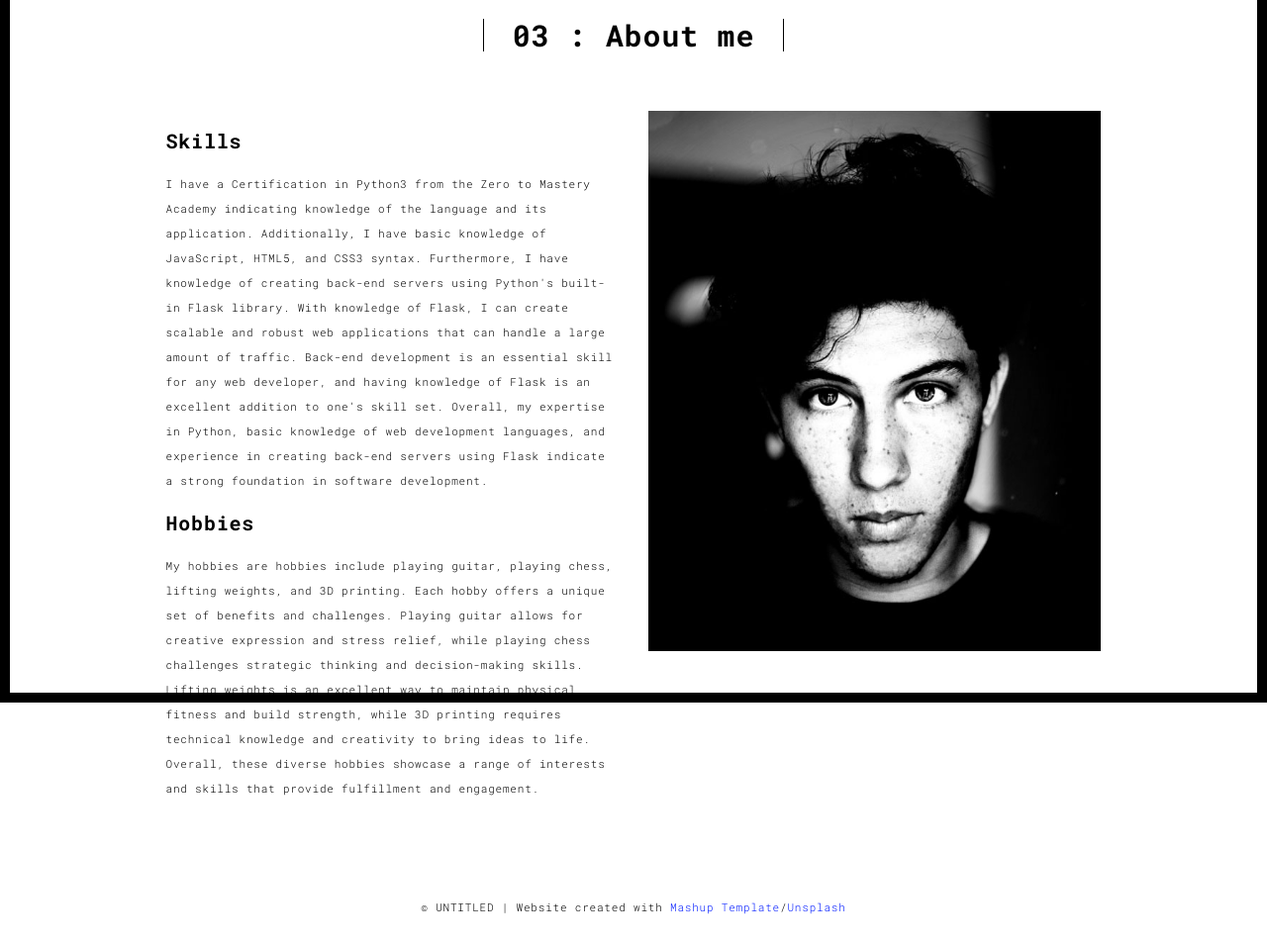
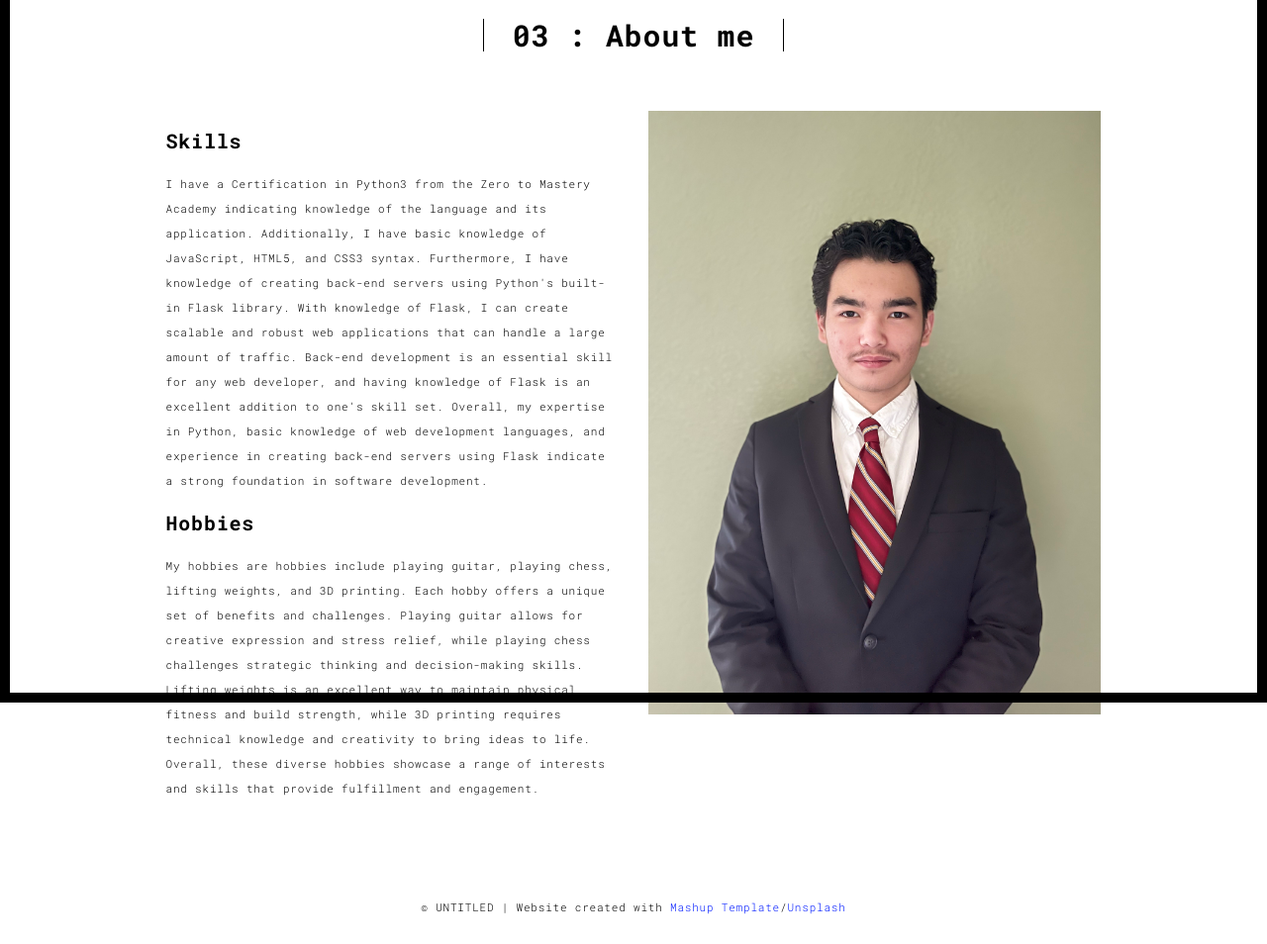
Before and after one commit to ZanderCoding/portfo_server, a Flask app: page /about.html in a window 1280 px wide. Shown: the part 90-1044 px from the top of the page at 99% size. Run offline with Flask 3, Linux system fonts and the light colour scheme; some libraries are stand-ins or nearby versions.

Commit message:
deleted:    static/assets/images/profil.jpg new file:   static/assets/images/profile.jpg modified:   templates/about.html

```diff
--- a/templates/about.html
+++ b/templates/about.html
@@ -89,7 +89,7 @@
                     and skills that provide fulfillment and engagement. </p>
                 </div>
                 <div class="col-xs-12 col-md-6">
-                  <img src="./static/assets/images/profil.jpg" class="img-responsive" alt="">
+                  <img src="./static/assets/images/profile.jpg" class="img-responsive" alt="">
                 </div>
               </div>
             </div>
```
Also changed, not shown: static/assets/images/profil.jpg (deleted), static/assets/images/profile.jpg (added).
